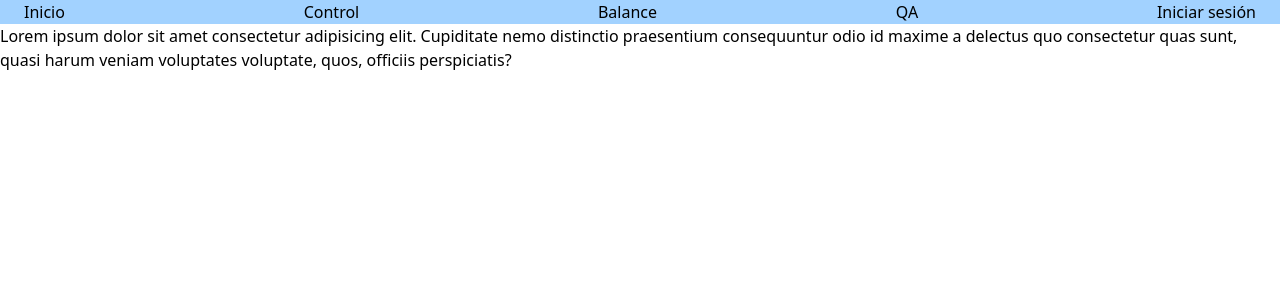
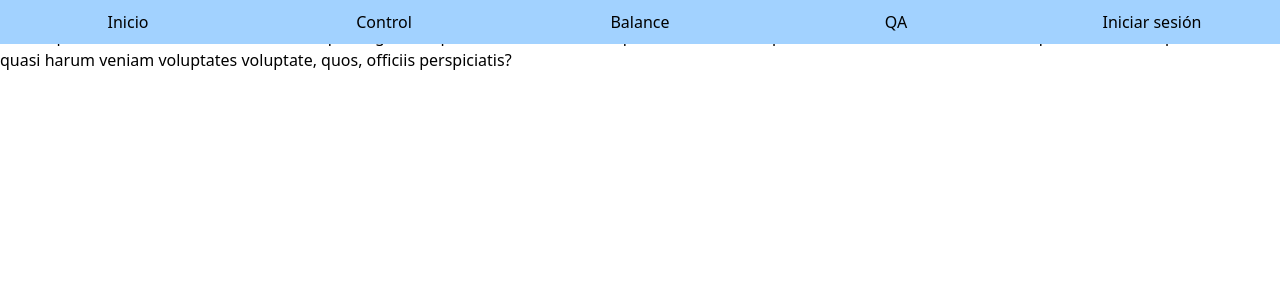
Before and after one commit to Evhal9/SistemaControlGastos, a React (Vite) app: page / in a window 1280 px wide. Shown: the top 300 px of the page. Built offline with nearby package versions, Linux system fonts and the light colour scheme.

Commit message:
mejoras al nav

```diff
--- a/src/components/nav.jsx
+++ b/src/components/nav.jsx
@@ -1,28 +1,52 @@
 import { NavLink } from 'react-router-dom'
-
 
 function Nav() {
   return (
-    <nav className= "flex fixed justify-between w-full">
-      <ul  className= "flex fixed justify-between flex-row bg-[#a2d2ff] items-center w-full" >
-        <li>
-          <NavLink to="/" className="font-light  ml-6 text-center hover:bg-[#bde0fe]  hover:text-[#ffafcc]">Inicio</NavLink>
+    <nav className="fixed top-0 left-0 w-screen h-11 bg-[#a2d2ff]">
+      <ul className="flex h-full">
+        <li className="flex-1">
+          <NavLink
+            to="/"
+            className="flex h-full w-full items-center justify-center font-light text-center hover:bg-[#bde0fe] hover:text-[#ffafcc]"
+          >
+            Inicio
+          </NavLink>
         </li>
 
-        <li>
-          <NavLink to="/control" className="font-light text-center hover:bg-[#bde0fe] hover:text-[#ffafcc]">Control</NavLink>
+        <li className="flex-1">
+          <NavLink
+            to="/control"
+            className="flex h-full w-full items-center justify-center font-light text-center hover:bg-[#bde0fe] hover:text-[#ffafcc]"
+          >
+            Control
+          </NavLink>
         </li>
 
-        <li>
-          <NavLink to="/balance" className="font-light text-center hover:bg-[#bde0fe] hover:text-[#ffafcc]">Balance</NavLink>
+        <li className="flex-1">
+          <NavLink
+            to="/balance"
+            className="flex h-full w-full items-center justify-center font-light text-center hover:bg-[#bde0fe] hover:text-[#ffafcc]"
+          >
+            Balance
+          </NavLink>
         </li>
 
-        <li>
-          <NavLink to="/qa" className="font-light text-center hover:bg-[#bde0fe] hover:text-[#ffafcc]">QA</NavLink>
+        <li className="flex-1">
+          <NavLink
+            to="/qa"
+            className="flex h-full w-full items-center justify-center font-light text-center hover:bg-[#bde0fe] hover:text-[#ffafcc]"
+          >
+            QA
+          </NavLink>
         </li>
 
-        <li>
-          <NavLink to="/login" className="font-light  mr-6 text-center hover:bg-[#bde0fe] hover:text-[#ffafcc]">Iniciar sesión</NavLink>
+        <li className="flex-1">
+          <NavLink
+            to="/login"
+            className="flex h-full w-full items-center justify-center font-light text-center hover:bg-[#bde0fe] hover:text-[#ffafcc]"
+          >
+            Iniciar sesión
+          </NavLink>
         </li>
       </ul>
     </nav>
```
